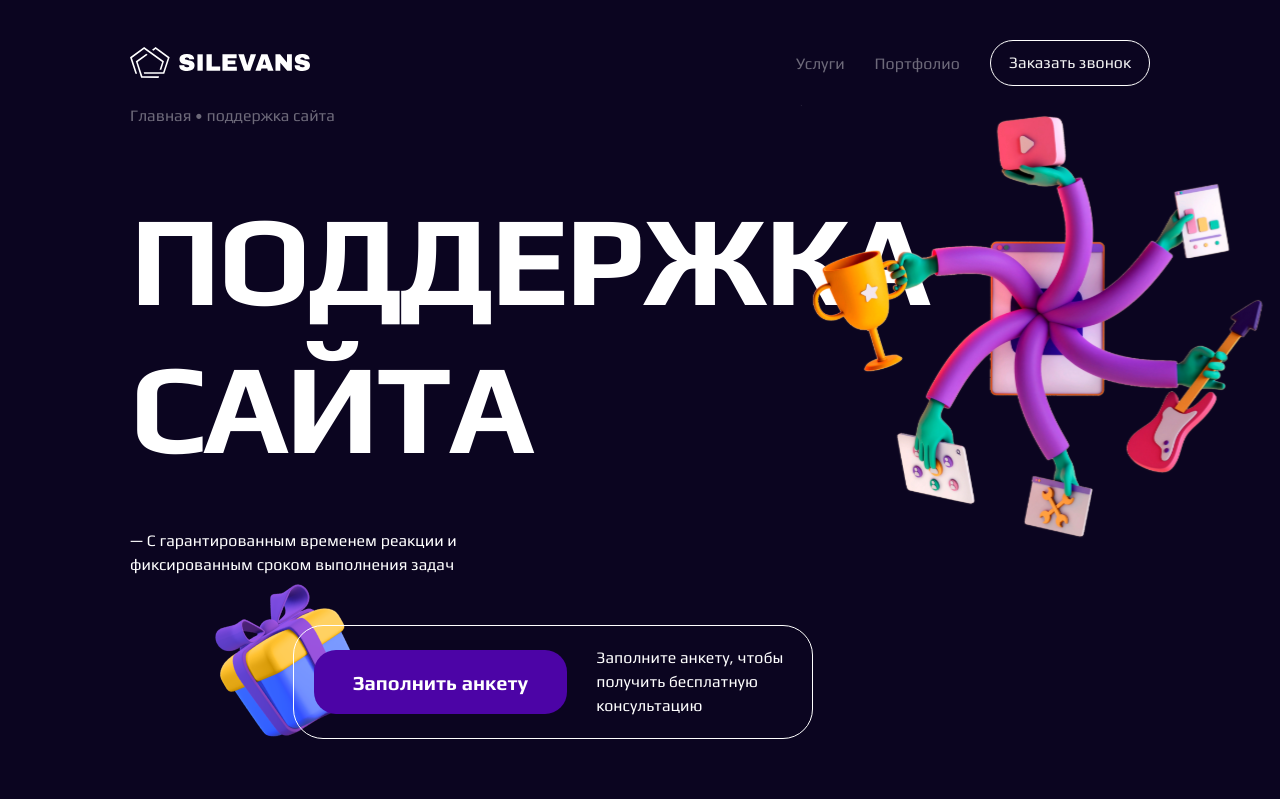
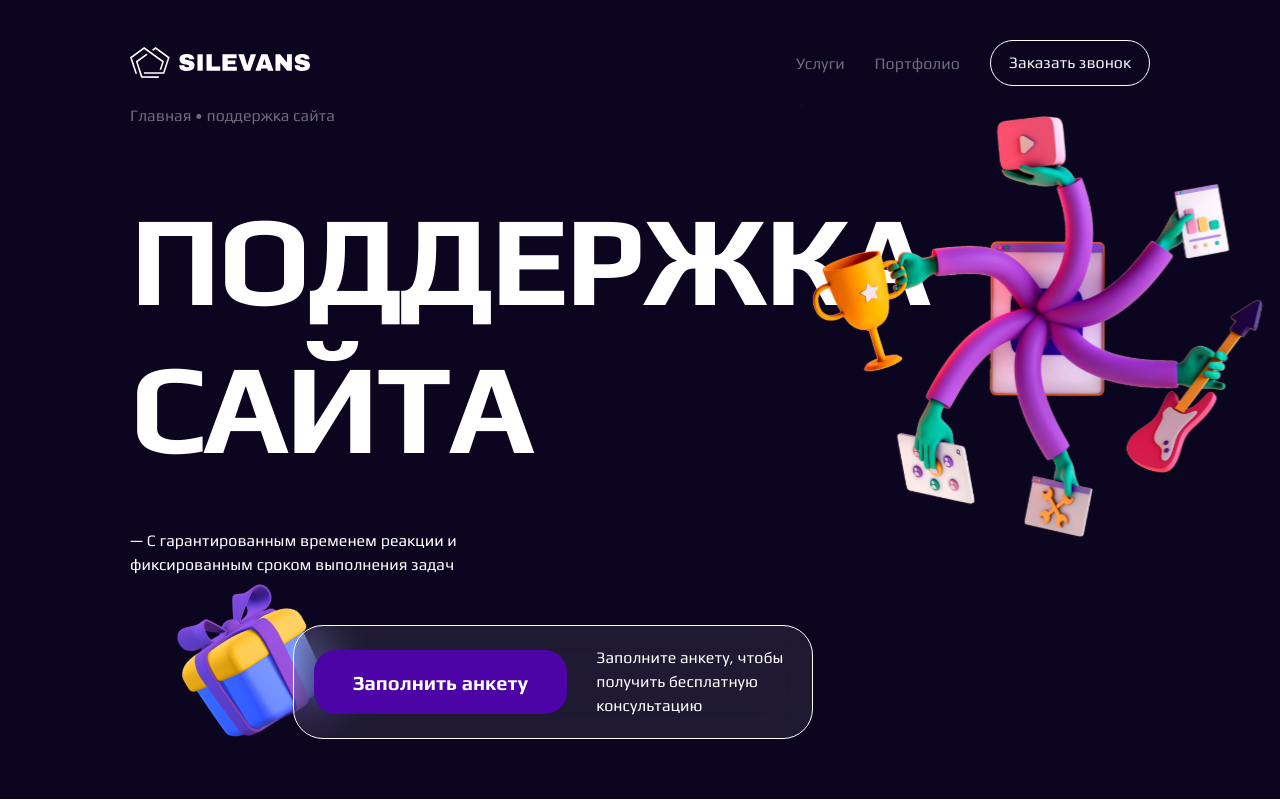
Before and after one commit to JulieBenchuk/web-studio, a Next.js app: page /support in a window 1280 px wide. Built offline with nearby package versions, Linux system fonts and the light colour scheme.

Commit message:
feat: added blur filter to button img (top block)

```diff
--- a/src/pages/design.tsx
+++ b/src/pages/design.tsx
@@ -2,7 +2,7 @@ import React from 'react';
 import Head from "next/head";
 import style from "@/styles/Home.module.scss";
 import TopBlock from "@/components/common/topBlock/TopBlock";
-import bgImage from "@/assets/svg/designBg.svg";
+import bgImage from "@/assets/img/webDesignBg.png";
 
 const Design: React.FC<{}> = () => {
     return (
--- a/src/styles/components/titles/titles.module.scss
+++ b/src/styles/components/titles/titles.module.scss
@@ -2,6 +2,7 @@
 @import '../../mixins';
 
 .mainTitle {
+  z-index: 2;
   font-style: normal;
   max-width: 1038px;
   text-transform: uppercase;
--- a/src/styles/components/topBlock.module.scss
+++ b/src/styles/components/topBlock.module.scss
@@ -21,26 +21,6 @@
     }
   }
 
-  .giftImage {
-    z-index: 0;
-    position: absolute;
-    bottom: 40px;
-    left: 15%;
-    @media(max-width: 1024px) {
-      display: none;
-    }
-  }
-
-  .coinsImage {
-    z-index: 0;
-    position: absolute;
-    bottom: -40px;
-    left: 4%;
-    @media(max-width: 1024px) {
-      display: none;
-    }
-  }
-
   .bgImageBlock {
     @media(max-width: 767px) {
       display: flex;
@@ -60,11 +40,10 @@
 
 
       @media(max-width: 1024px) {
-        max-width: 40%;
+        width: 40%;
       }
       @media(max-width: 767px) {
         min-width: 360px;
-        max-width: 100%;
         width: 100%;
         position: static;
         opacity: 0.2;
@@ -106,6 +85,8 @@
     max-width: 520px;
     border: 0.1px solid $text-color-primary;
     border-radius: 30px;
+    background: rgba(217, 217, 217, 0.1);
+    backdrop-filter: blur(25px);
     @media (max-width: 1024px) {
       width: 100%;
       margin-top: 1px;
@@ -155,5 +136,24 @@
     }
   }
 
+  .giftImage {
+    z-index: 0;
+    position: absolute;
+    bottom: 40px;
+    left: 12%;
+    @media(max-width: 1024px) {
+      display: none;
+    }
+  }
+
+  .coinsImage {
+    z-index: 0;
+    position: absolute;
+    bottom: -35px;
+    left: 1%;
+    @media(max-width: 1024px) {
+      display: none;
+    }
+  }
 
 }
```
Also changed, not shown: src/assets/img/webDesignBg.png (added), 1 other file (tests, documents, lock files or other folders).
